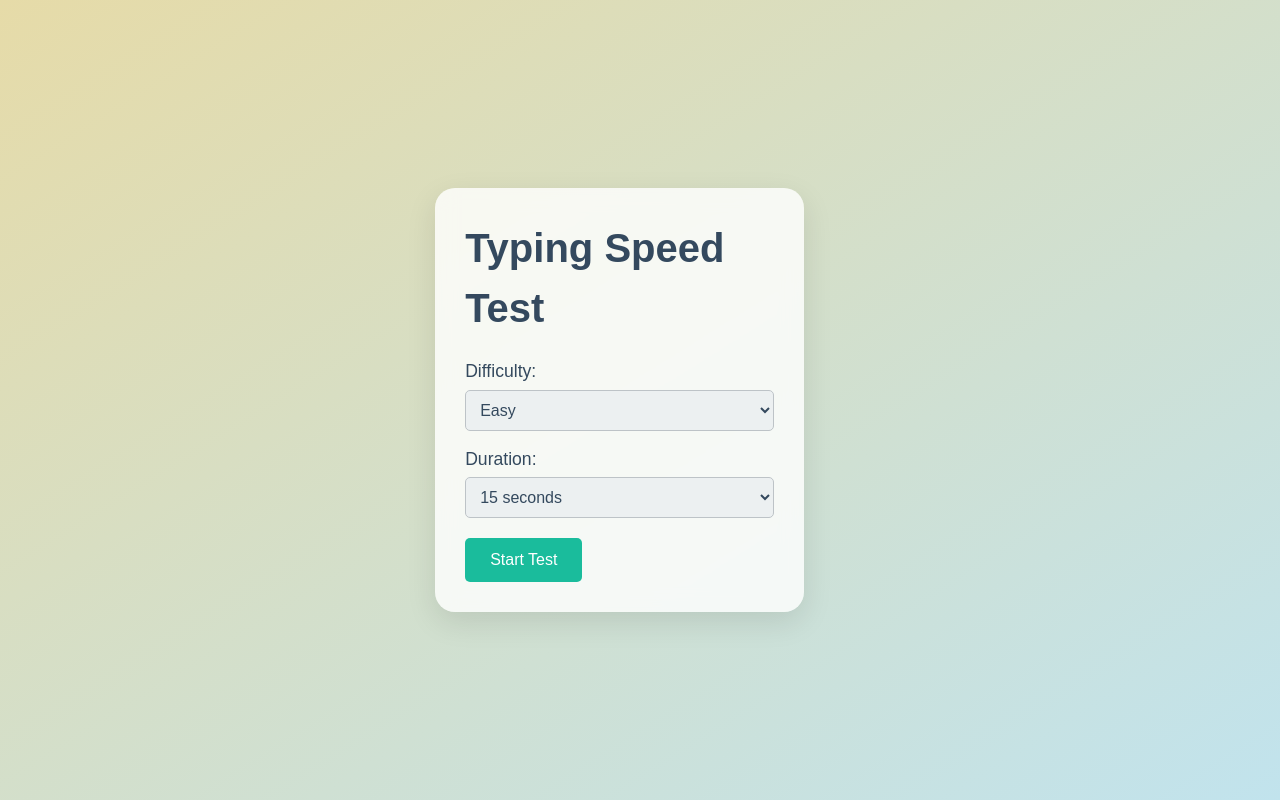
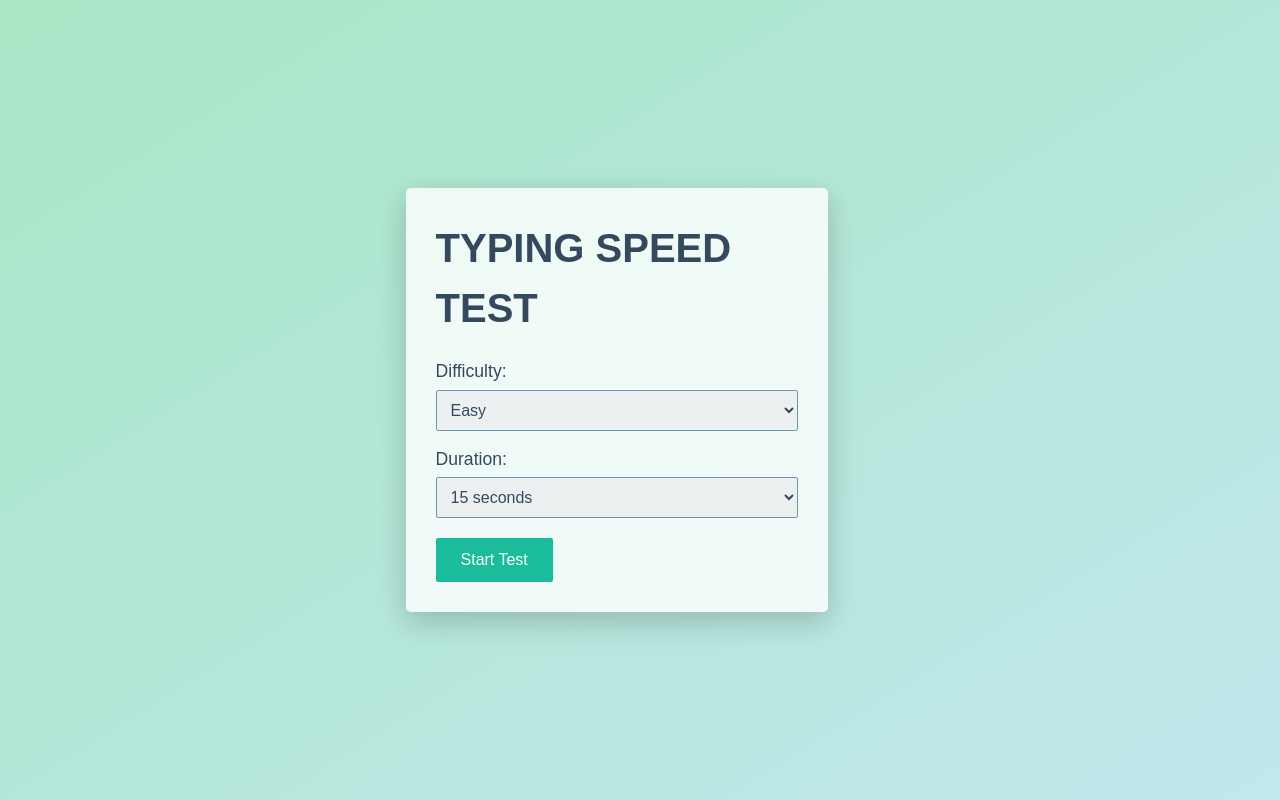
Before and after one commit to suystha7/TypingSpeedTest, a React (Vite) app: page / in a window 1280 px wide. Built offline with nearby package versions, Linux system fonts and the light colour scheme.

Commit message:
changes in css

```diff
--- a/src/components/TypingSpeedTest.css
+++ b/src/components/TypingSpeedTest.css
@@ -2,7 +2,7 @@ body {
     font-family: 'Arial', sans-serif;
     margin: 0;
     padding: 0;
-    background: linear-gradient(to bottom right, #e6dba8, #c1e3ed);
+    background: linear-gradient(to bottom right, #a8e6c5, #c1e8ed);
     color: #333;
     height: 100vh;
     display: flex;
@@ -14,10 +14,10 @@ body {
     background: rgba(255, 255, 255, 0.8);
     backdrop-filter: blur(10px);
     padding: 30px;
-    border-radius: 20px;
+    border-radius: 5px;
     width: 90%;
     max-width: 700px;
-    box-shadow: 0 10px 30px rgba(0, 0, 0, 0.1);
+    box-shadow: 0 10px 30px rgba(0, 0, 0, 0.2);
 }
 
 .title {
@@ -25,6 +25,7 @@ body {
     margin-bottom: 20px;
     font-weight: bold;
     color: #34495e;
+    text-transform: uppercase;
 }
 
 .section {
@@ -47,8 +48,8 @@ select {
     padding: 10px;
     width: 100%;
     font-size: 1rem;
-    border-radius: 5px;
-    border: 1px solid #bdc3c7;
+    border-radius: 2px;
+    border: 1px solid #7096af;
     background: #ecf0f1;
     color: #34495e;
 }
@@ -58,12 +59,12 @@ textarea {
     height: 120px;
     margin-top: 15px;
     padding: 15px;
-    font-size: 1rem;
-    border-radius: 10px;
+    font-size: 1.5rem;
+    border-radius: 2px;
     border: 1px solid #bdc3c7;
     background: #f8f9fa;
     color: #2c3e50;
-    user-select: none; /* Prevent text selection */
+    user-select: none;
 }
 
 .progress-bar {
@@ -89,18 +90,18 @@ textarea {
     border: none;
     padding: 10px 25px;
     font-size: 1rem;
-    border-radius: 5px;
+    border-radius: 2px;
     cursor: pointer;
     margin-top: 20px;
     transition: background 0.3s;
 }
 
 .btn:hover {
-    background: #16a085;
+    background: #31cfb0;
 }
 
 .result-title {
-    font-size: 1.8rem;
+    font-size: 2rem;
     margin-bottom: 20px;
     color: #2c3e50;
 }
@@ -108,14 +109,13 @@ textarea {
 .result-value {
     font-weight: bold;
     color: #27ae60;
-    font-size: 2rem;
+    font-size: 1.5rem;
 }
 
 .hidden {
     display: none;
 }
 
-/* New styling for text display with borders */
 #textDisplay {
     display: inline-block;
     padding: 20px;
--- a/src/components/TypingSpeedTest.jsx
+++ b/src/components/TypingSpeedTest.jsx
@@ -175,7 +175,7 @@ const TypingSpeedTest = () => {
 
       {!testState.isActive && results.wpm > 0 && (
         <div className="results">
-          <h2>Results</h2>
+          <h2>Results:</h2>
           <p>
             Typing Speed: <span className="result-value">{results.wpm}</span>{" "}
             WPM
```
